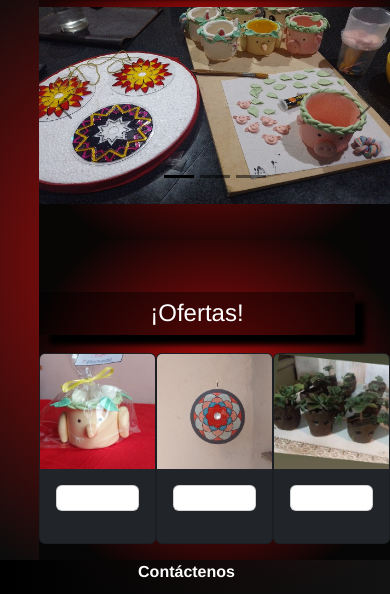
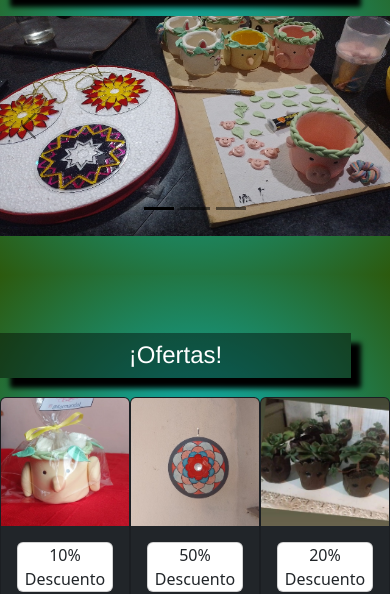
Before and after one commit to NicolasMartinReynoso/Proyecto-Karmandal, a plain HTML site: page pages/novedades.html in a window 390 px wide. Shown: the part 106-700 px from the top of the page. Drawn offline with nearby package versions, Linux system fonts and the light colour scheme.

Commit message:
segundaEntrega

```diff
--- a/css/style.css
+++ b/css/style.css
@@ -223,11 +223,10 @@
          "footer footer";
      grid-template-rows: auto auto auto auto;
      grid-template-columns: 10% 90%;
-     background: radial-gradient(circle, rgb(187, 11, 11) 0%, rgba(5, 5, 5, 0.973) 83%)
  }
 
  .loNuevo {
-     background: radial-gradient(circle, rgb(187, 11, 11) 0%, rgba(5, 5, 5, 0.973) 83%);
+     background: radial-gradient(circle, rgb(11, 181, 187), rgba(38, 85, 7, 0.973));
      padding-bottom: 0;
      font-family: 'Franklin Gothic Medium', 'Arial Narrow', Arial, sans-serif;
      grid-area: novedades;
@@ -240,7 +239,7 @@
 
  .ofertas {
      grid-area: ofertas;
-     background: radial-gradient(circle, rgb(187, 11, 11) 0%, rgba(5, 5, 5, 0.973) 83%)
+     background: radial-gradient(circle, rgb(11, 181, 187), rgba(38, 85, 7, 0.973));
  }
 
  .ofertasImg {
@@ -423,10 +422,6 @@
          padding-left: 10%;
      }
 
-
-
-
-
      /*------------Nosotros--------*/
      #grilla4 {
          display: grid;
@@ -477,5 +472,22 @@
          grid-template-columns: auto;
      }
 
+     /*-----------Novedades-----------*/
+
+
+     #grilla5 {
+         display: grid;
+         grid-template-areas:
+             " header"
+             "novedades"
+             "ofertas"
+             " footer";
+         grid-template-rows: auto auto auto auto;
+         grid-template-columns: 100%;
+
+     }
+
+
+
 
  }
--- a/pages/novedades.html
+++ b/pages/novedades.html
@@ -102,24 +102,24 @@
       </div>
 
       <div class="ofertasImg">
-        <div class="card text-bg-dark mb-3" style="width: 18rem;">
+        <div class="card bg-dark mb-3" style="width: 18rem;">
           <img src="../images/macetapollo.jpeg" class="card-img-top" alt="...">
           <div class="card-body">
-            <p class="card text-center">20%</p>
+            <p class="card text-center">10% Descuento</p>
           </div>
         </div>
 
-        <div class="card text-bg-dark mb-3" style="width: 18rem;">
+        <div class="card bg-dark mb-3" style="width: 18rem;">
           <img src="../images/oferta1.jpeg" class="card-img-top" alt="...">
           <div class="card-body">
-            <p class="card text-center"> 50%</p>
+            <p class="card text-center"> 50% Descuento</p>
           </div>
         </div>
 
-        <div class="card text-bg-dark mb-3" style="width: 18rem;">
+        <div class="card bg-dark mb-3" style="width: 18rem;">
           <img src="../images/macetagroot.jpeg" class="card-img-top" alt="...">
           <div class="card-body">
-            <p class="card text-center">10%</p>
+            <p class="card text-center">20% Descuento</p>
           </div>
         </div>
 
```
